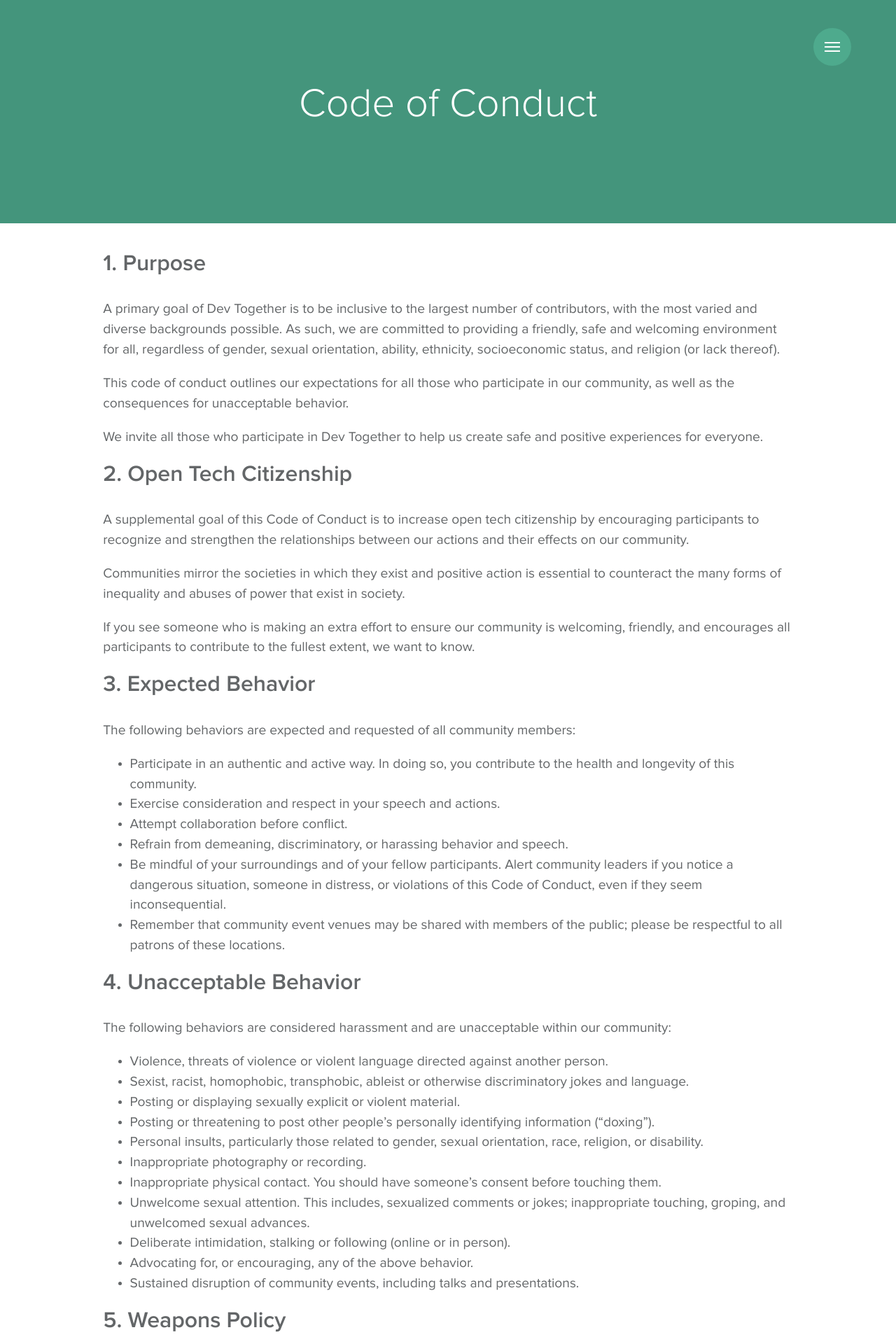
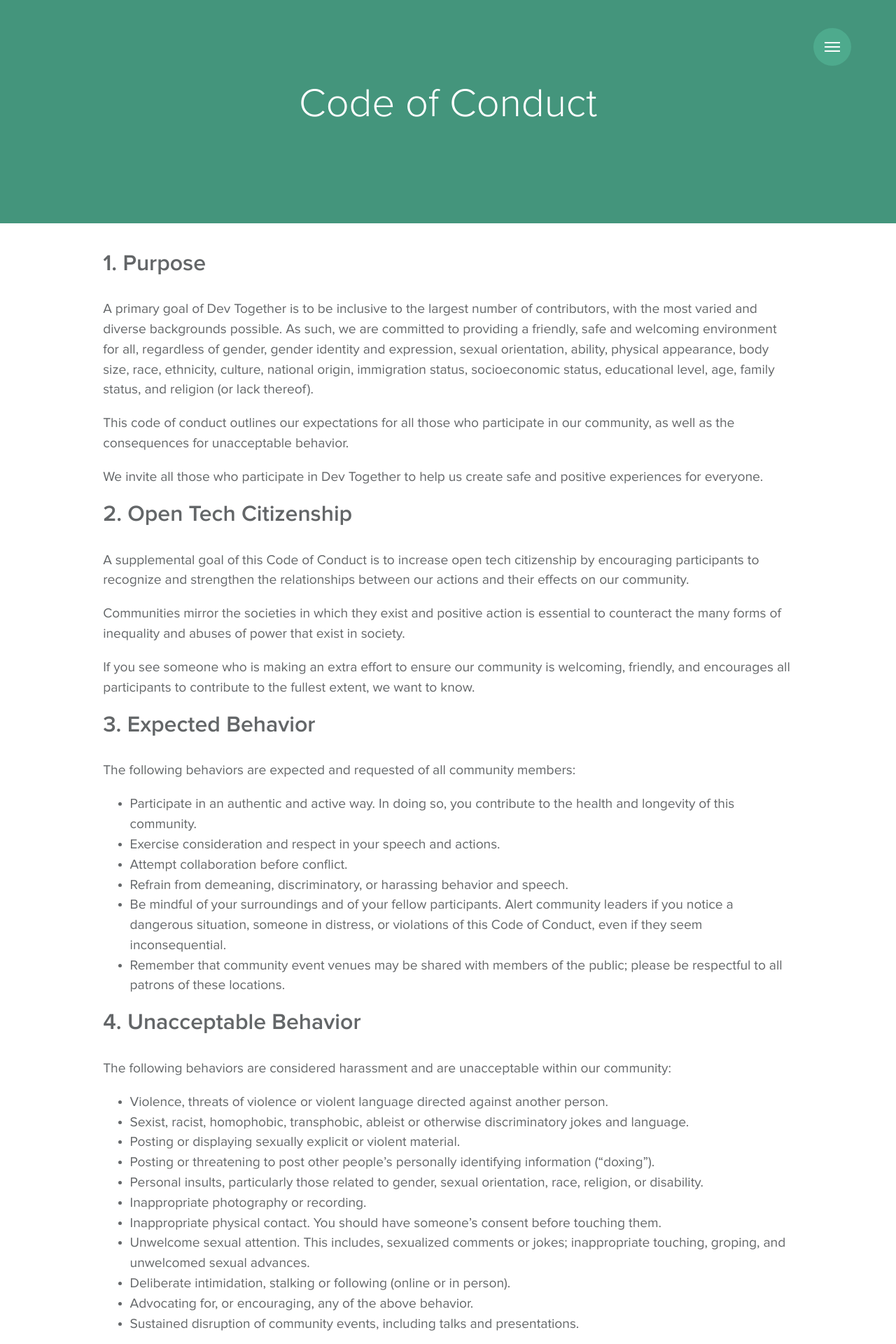
Before and after one commit to mercedesb/dev-together, a Jekyll site: the page built from docs/code-of-conduct.md, in a window 1280 px wide. Shown: the top 1920 px of the page at 70% size. Built offline with Jekyll 4.4.1, drawn with Linux system fonts in a browser that asks for light colours.

Commit message:
updated CoC language to be more inclusive

```diff
--- a/docs/code-of-conduct.md
+++ b/docs/code-of-conduct.md
@@ -6,7 +6,7 @@
 
 ## 1. Purpose
 
-A primary goal of Dev Together is to be inclusive to the largest number of contributors, with the most varied and diverse backgrounds possible. As such, we are committed to providing a friendly, safe and welcoming environment for all, regardless of gender, sexual orientation, ability, ethnicity, socioeconomic status, and religion (or lack thereof).
+A primary goal of Dev Together is to be inclusive to the largest number of contributors, with the most varied and diverse backgrounds possible. As such, we are committed to providing a friendly, safe and welcoming environment for all, regardless of gender, gender identity and expression, sexual orientation, ability, physical appearance, body size, race, ethnicity, culture, national origin, immigration status, socioeconomic status, educational level, age, family status, and religion (or lack thereof).
 
 This code of conduct outlines our expectations for all those who participate in our community, as well as the consequences for unacceptable behavior.
 
```
